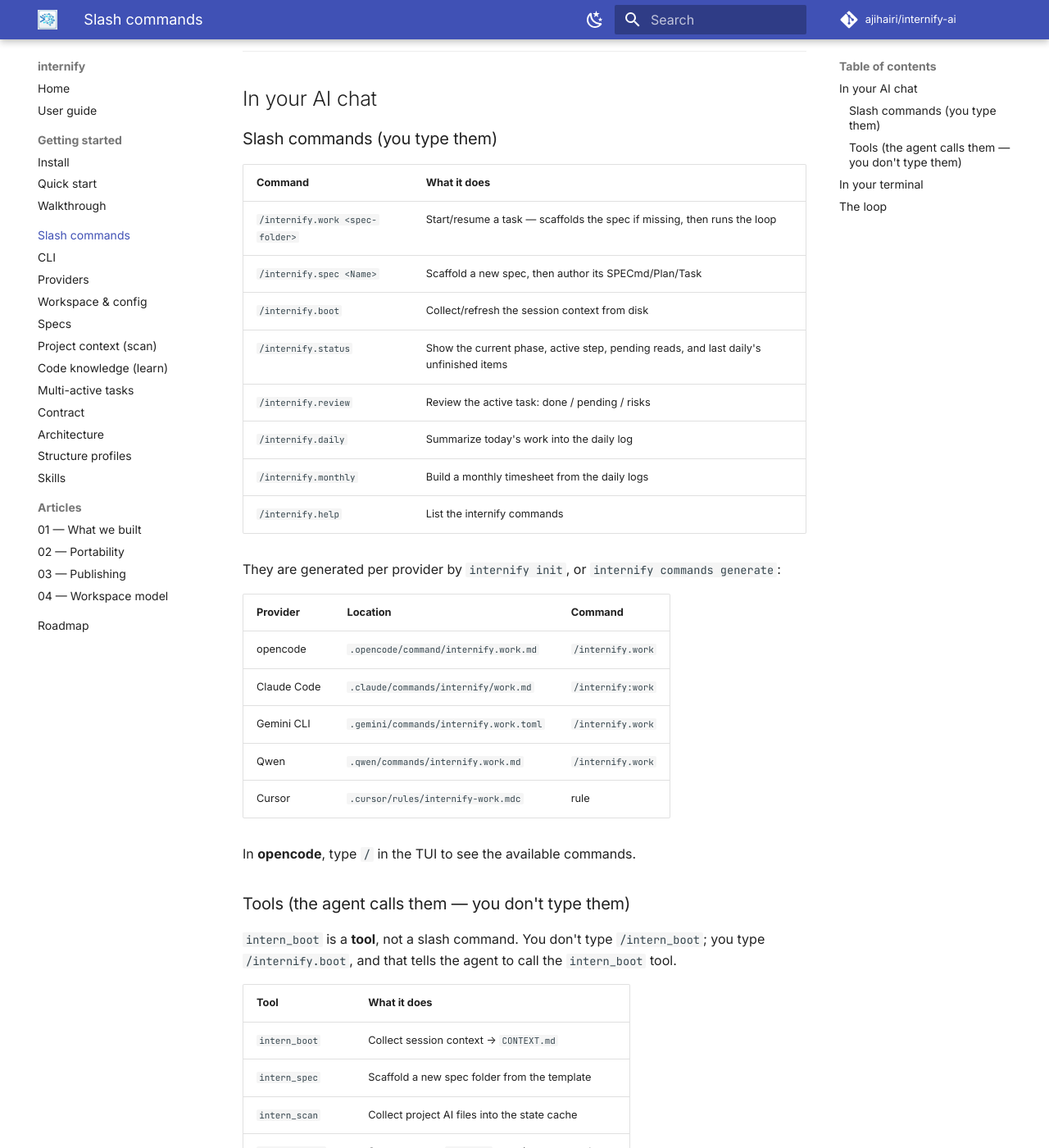
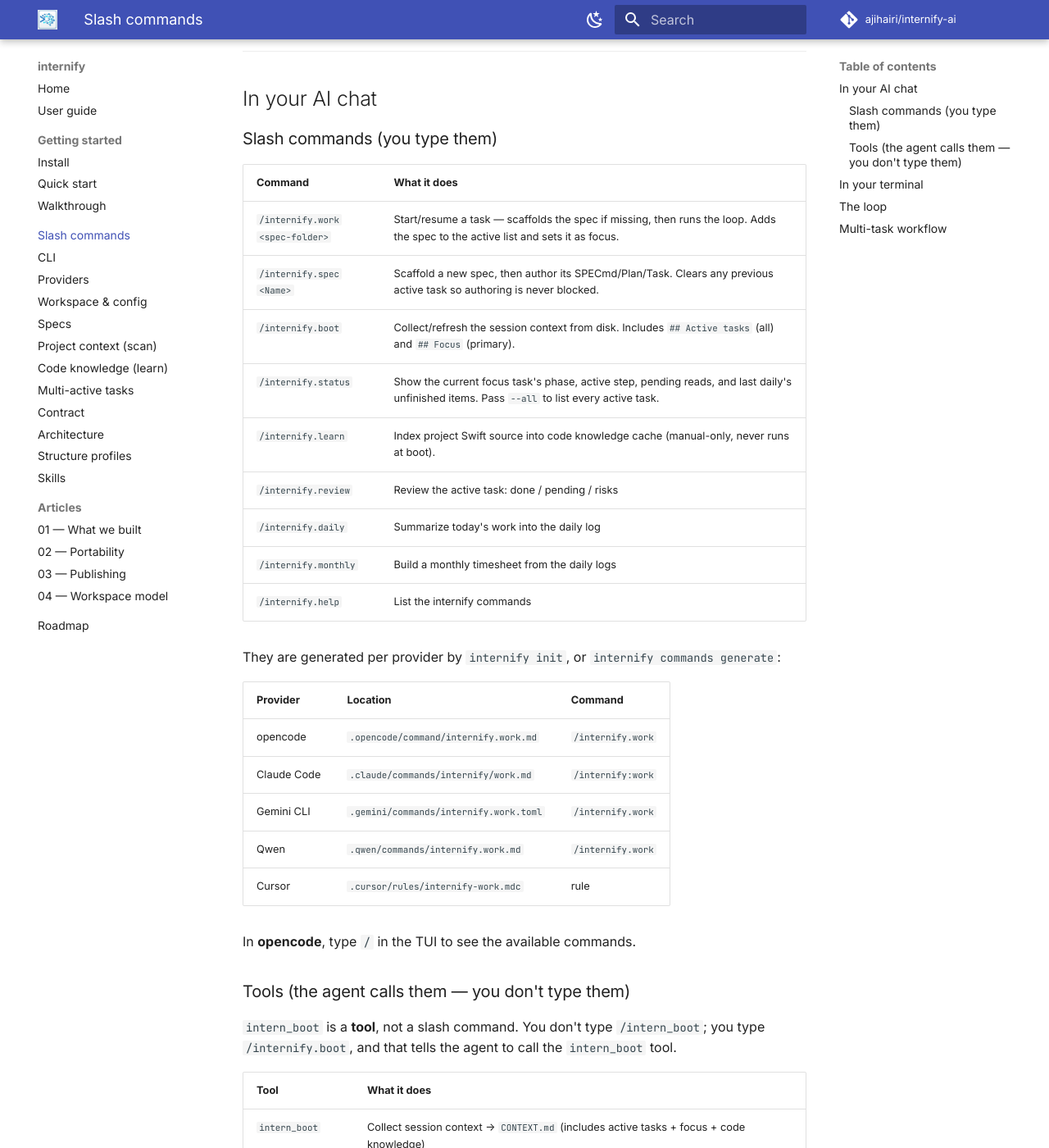
Before and after one commit to ajihairi/internify-ai, an MkDocs documentation site: the page built from docs/commands.md, in a window 1280 px wide and 1400 px high, scrolled down 303 px. Shown: the whole window at 82% size. Built offline with MkDocs 1.6.1 and Material for MkDocs 9.7.7, drawn with Linux system fonts in a browser that asks for light colours; comment, search, counter and statistics services are not loaded; some of the changed text lies outside the part shown.

Commit message:
docs: update commands.md — learn, multi-task, --all, active list

````diff
--- a/docs/commands.md
+++ b/docs/commands.md
@@ -17,10 +17,11 @@ There are three kinds of "command" in internify — don't mix them up:
 
 | Command | What it does |
 |---------|--------------|
-| `/internify.work <spec-folder>` | Start/resume a task — scaffolds the spec if missing, then runs the loop |
-| `/internify.spec <Name>` | Scaffold a new spec, then author its SPECmd/Plan/Task |
-| `/internify.boot` | Collect/refresh the session context from disk |
-| `/internify.status` | Show the current phase, active step, pending reads, and last daily's unfinished items |
+| `/internify.work <spec-folder>` | Start/resume a task — scaffolds the spec if missing, then runs the loop. Adds the spec to the active list and sets it as focus. |
+| `/internify.spec <Name>` | Scaffold a new spec, then author its SPECmd/Plan/Task. Clears any previous active task so authoring is never blocked. |
+| `/internify.boot` | Collect/refresh the session context from disk. Includes `## Active tasks` (all) and `## Focus` (primary). |
+| `/internify.status` | Show the current focus task's phase, active step, pending reads, and last daily's unfinished items. Pass `--all` to list every active task. |
+| `/internify.learn` | Index project Swift source into code knowledge cache (manual-only, never runs at boot). |
 | `/internify.review` | Review the active task: done / pending / risks |
 | `/internify.daily` | Summarize today's work into the daily log |
 | `/internify.monthly` | Build a monthly timesheet from the daily logs |
@@ -47,15 +48,16 @@ tool.
 
 | Tool | What it does |
 |------|--------------|
-| `intern_boot` | Collect session context → `CONTEXT.md` |
+| `intern_boot` | Collect session context → `CONTEXT.md` (includes active tasks + focus + code knowledge) |
 | `intern_spec` | Scaffold a new spec folder from the template |
 | `intern_scan` | Collect project AI files into the state cache |
-| `intern_index` | Scan a spec → `INDEX.md`, start/resume a task |
+| `intern_learn` | Index Swift source into code knowledge cache (force=true to re-index) |
+| `intern_index` | Scan a spec → `INDEX.md`, start/resume a task (sets as focus in active list) |
 | `intern_context` | Return a minimal slice (one section / one function) |
 | `intern_step` | Declare the active step + anchor |
 | `intern_evidence` | Append a proof record for a step |
 | `intern_close` | Validate evidence, append the daily log, finish |
-| `intern_status` | Show phase + ledger |
+| `intern_status` | Show phase + ledger (pass `all=true` to list every active task) |
 | `intern_override` | One-shot, recorded gate bypass |
 
 Providers without tool hooks (Gemini, Qwen, Cursor) use the CLI instead.
@@ -70,14 +72,15 @@ Providers without tool hooks (Gemini, Qwen, Cursor) use the CLI instead.
 | `internify spec new <Name> [--role <role>] [--if-missing]` | Scaffold a spec folder from the template |
 | `internify spec list` | List spec folders under the plans directory |
 | `internify scan` | Cache project AI files into `state/` ([scan](scan.md)) |
+| `internify learn` | Index Swift source into code knowledge cache ([learn](learn.md)) |
 | `internify boot` | Collect session context → `state/CONTEXT.md` |
-| `internify index <spec-folder>` | Build `INDEX.md`, start/resume a task |
+| `internify index <spec-folder>` | Build `INDEX.md`, start/resume a task (sets focus in active list) |
 | `internify read <path>` | Print a file and mark a required read done |
 | `internify context <path> <selector>` | Return a minimal slice |
 | `internify step <id> <anchor>` | Declare the active step |
 | `internify evidence <step> --claim … --proof … --result pass` | Record proof |
 | `internify close` | Validate evidence, append daily, finish |
-| `internify status` | Show phase + ledger + last daily's unfinished items |
+| `internify status [--all]` | Show phase + ledger + last daily's unfinished items (`--all` lists every active task) |
 | `internify override <reason>` | One-shot recorded gate bypass |
 | `internify gate edit <file>` | Exit 1 if the file is blocked |
 | `internify gate bash "<cmd>"` | Exit 1 if a shell write is blocked |
@@ -98,3 +101,19 @@ Both the chat command and the CLI drive the same loop:
 ```
 Boot → Index → Read → Step → Edit → Evidence → Close → Daily
 ```
+
+## Multi-task workflow
+
+You can run several specs in parallel. Each gets its own progress box; the agent
+remembers all of them. One task is the **focus** (gates apply to it); the others
+are listed but idle.
+
+```
+/internify.work FeatureA          # FeatureA = focus
+/internify.work FeatureB          # FeatureB = focus, FeatureA stays listed
+/internify.status --all           # see both tasks + progress
+/internify.work FeatureA          # switch back to FeatureA
+```
+
+Gates resolve against the focus task only. A done/idle task never gatekeeps.
+See [Multi-active tasks](multitask.md) for the full model.
````
